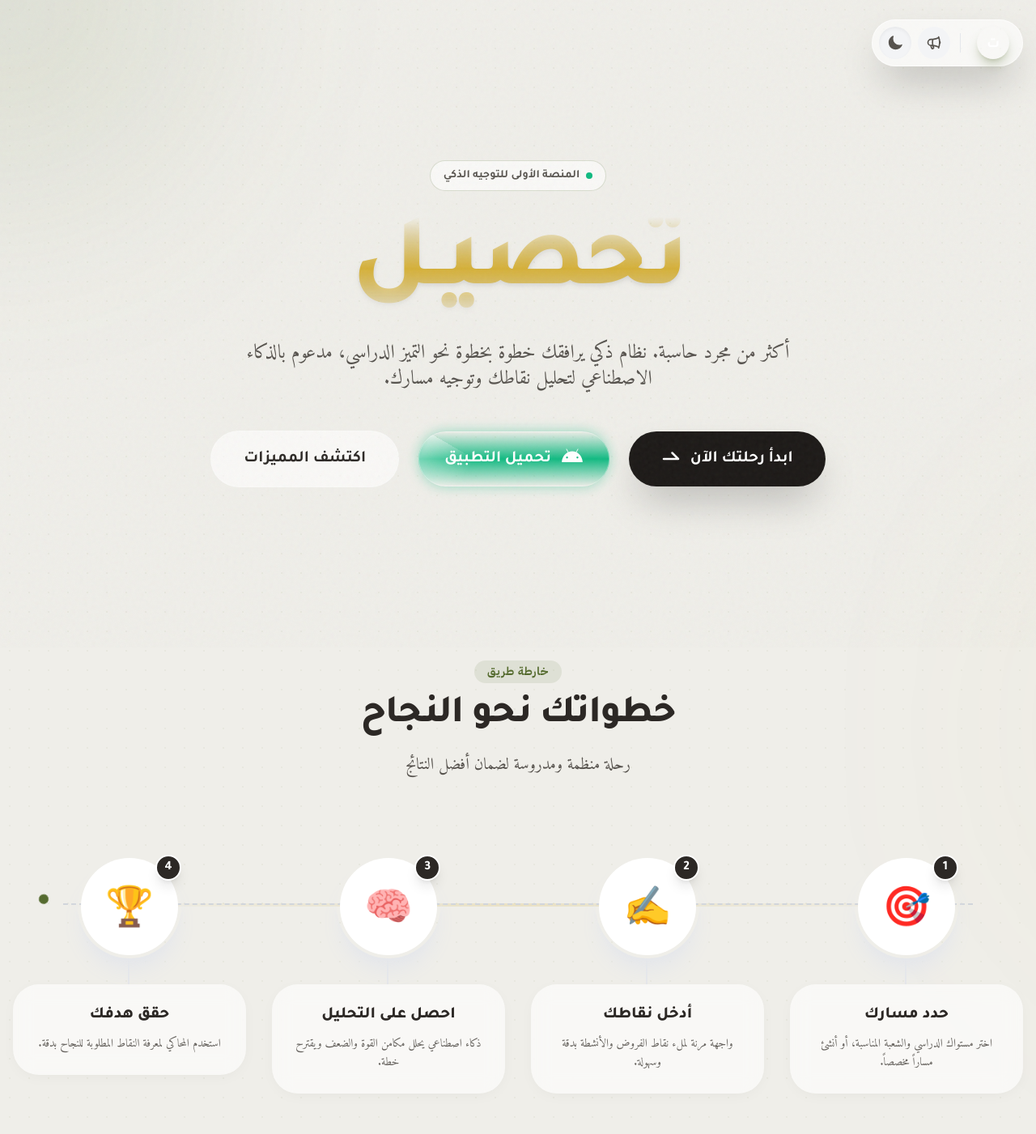
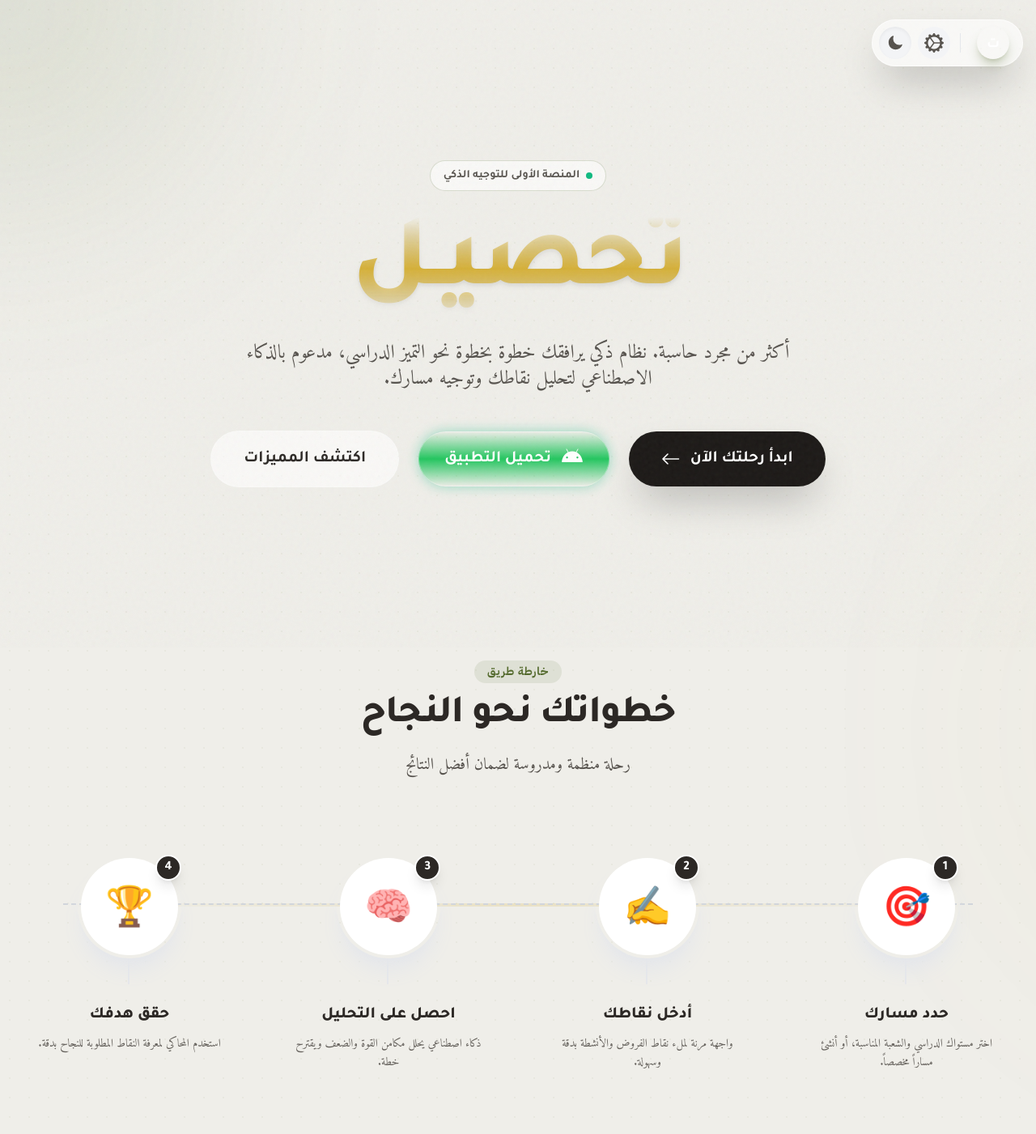
Before and after one commit to aarab-abderrahmane/TAHSIL-, a React (Vite) app: page / in a window 1280 px wide. Shown: the top 1401 px of the page at 81% size. Built offline with nearby package versions, Linux system fonts and the light colour scheme.

Commit message:
improve design

```diff
--- a/App.tsx
+++ b/App.tsx
@@ -901,7 +901,7 @@ const App: React.FC = () => {
 
         <Routes>
             <Route path="*" element={<NotFound lang={lang} />}></Route>
-            <Route path="/" element={<LandingPage onStart={handleStartApp} lang={lang} />} />
+            <Route path="/" element={<LandingPage onStart={handleStartApp} lang={lang} toastMessage={toastMessage} setShowToast={setShowToast} showToast={showToast} setToastMessage={setToastMessage} />} />
             <Route path="/privacy" element={<PrivacyPolicy  lang={lang}/>} />
             <Route path="/app" element={
                 <MainApp
--- a/components/Header.tsx
+++ b/components/Header.tsx
@@ -61,12 +61,12 @@ export const Header: React.FC<HeaderProps> = ({ darkMode, toggleDarkMode, lang,
                 <div className="relative" ref={settingsRef}>
                     <button
                         onClick={() => setShowSettings(!showSettings)}
-                        className={`w-10 h-10 rounded-full flex items-center justify-center transition-all duration-300 ${showSettings ? 'bg-olive text-white' : 'bg-gray-100 dark:bg-deepSurface text-inkLight dark:text-gray-400 hover:bg-gray-200 dark:hover:bg-white/10'}`}
+                        className={`w-10 h-10 rounded-full flex  justify-center items-center transition-all duration-300 ${showSettings ? 'bg-olive text-white' : 'bg-gray-100 dark:bg-deepSurface text-inkLight dark:text-gray-400 hover:bg-gray-200 dark:hover:bg-white/10'}`}
                         title={lang === 'ar' ? 'إعدادات العرض' : 'Paramètres d\'affichage'}
                     >
-                        <svg xmlns="http://www.w3.org/2000/svg" fill="none" viewBox="0 0 24 24" strokeWidth={2} stroke="currentColor" className="w-5 h-5">
-                            <path strokeLinecap="round" strokeLinejoin="round" d="M10.34 15.84c-.688-.06-1.386-.09-2.09-.09H7.5a4.5 4.5 0 110-9h.75c.704 0 1.402-.03 2.09-.09m0 9.18c.253.962.584 1.892.985 2.783.247.55.06 1.21-.463 1.511l-.657.38c-.551.318-1.26.117-1.527-.461a20.845 20.845 0 01-1.44-4.282m3.102.069a18.03 18.03 0 01-.59-4.59c0-1.586.205-3.124.59-4.59m0 9.18a23.848 23.848 0 018.835 2.535M10.34 6.66a23.847 23.847 0 008.835-2.535m0 0A23.74 23.74 0 0018.795 3m.38 1.125a23.91 23.91 0 011.014 5.395m-1.014 8.855c-.118.38-.245.754-.38 1.125m.38-1.125a23.91 23.91 0 001.014-5.395m0-3.46c.495.413.811 1.035.811 1.73 0 .695-.316 1.317-.811 1.73m0-3.46a24.347 24.347 0 010 3.46" />
-                        </svg>
+
+                        <i class="bi bi-gear-wide-connected text-2xl flex items-center justify-center w-5 h-5 "></i>
+
                     </button>
 
                     {showSettings && (
@@ -105,7 +105,7 @@ export const Header: React.FC<HeaderProps> = ({ darkMode, toggleDarkMode, lang,
                     title={darkMode ? "Mode Jour" : "Mode Nuit"}
                 >
                     {darkMode ? (
-                        <svg xmlns="http://www.w3.org/2000/svg" viewBox="0 0 24 24" fill="currentColor" className="w-5 h-5"><path d="M12 2.25a.75.75 0 01.75.75v2.25a.75.75 0 01-1.5 0V3a.75.75 0 01.75-.75zM7.5 12a4.5 4.5 0 119 0 4.5 4.5 0 01-9 0zM18.894 6.166a.75.75 0 00-1.06-1.06l-1.591 1.59h-.001a.75.75 0 00-.001 1.06v.001a.75.75 0 001.06.001l1.592-1.591zM6.166 18.894a.75.75 0 00-1.06-1.06l-1.591 1.59h-.001a.75.75 0 00-.001 1.06v.001a.75.75 0 001.06.001l1.592-1.591zM16.35 16.35a.75.75 0 00-1.06 1.06l1.591 1.591a.75.75 0 001.06-1.06l-1.591-1.591zM6.166 5.106a.75.75 0 001.06-1.06L5.636 2.454a.75.75 0 00-1.06 1.06l1.591 1.591zM2.25 12a.75.75 0 00.75.75h2.25a.75.75 0 000-1.5H3a.75.75 0 00-.75.75zM12 18.75a.75.75 0 00.75.75v2.25a.75.75 0 00-1.5 0v-2.25a.75.75 0 00.75-.75zM18.75 12a.75.75 0 00.75.75h2.25a.75.75 0 000-1.5H19.5a.75.75 0 00-.75.75z" /></svg>
+                      <i class="bi bi-brightness-low-fill text-3xl flex items-center justify-center w-5 h-5 "></i>
                     ) : (
                         <svg xmlns="http://www.w3.org/2000/svg" viewBox="0 0 24 24" fill="currentColor" className="w-5 h-5"><path fillRule="evenodd" d="M9.528 1.718a.75.75 0 01.162.819A8.97 8.97 0 009 6a9 9 0 009 9 8.97 8.97 0 003.463-.69.75.75 0 01.981.98 10.503 10.503 0 01-9.694 6.46c-5.799 0-10.5-4.7-10.5-10.5 0-4.368 2.667-8.112 6.46-9.694a.75.75 0 01.818.162z" clipRule="evenodd" /></svg>
                     )}
--- a/components/LandingPage.tsx
+++ b/components/LandingPage.tsx
@@ -3,12 +3,19 @@ import React from 'react';
 import { translations, Language } from '../translations';
 import { Link } from 'react-router-dom';
 
+import { Toast } from './Toast';
+
 interface LandingPageProps {
   onStart: () => void;
   lang: Language;
+  setShowToast : (boolean) => void;
+  showToast : boolean ;
+  toastMessage : string ;
+  setToastMessage : (string)=> void
+
 }
 
-export const LandingPage: React.FC<LandingPageProps> = ({ onStart, lang }) => {
+export const LandingPage: React.FC<LandingPageProps> = ({  lang , setShowToast ,showToast, toastMessage ,setToastMessage }) => {
   const t = translations[lang];
 
   const scrollToFeatures = () => {
@@ -17,6 +24,9 @@ export const LandingPage: React.FC<LandingPageProps> = ({ onStart, lang }) => {
 
   return (
     <div className="relative w-full min-h-screen overflow-hidden text-ink dark:text-white pb-0">
+
+    {showToast && <Toast message={toastMessage} onClose={() => setShowToast(false)} type={toastMessage.includes('بنجاح') || toastMessage.includes('succès') ? 'success' : 'error'} />}
+
       <div className="absolute inset-0 bg-zellige opacity-40 pointer-events-none -z-20"></div>
 
       <div className="relative min-h-[90vh] flex flex-col items-center justify-center text-center px-4 pt-20">
@@ -42,8 +52,11 @@ export const LandingPage: React.FC<LandingPageProps> = ({ onStart, lang }) => {
                 >
                     <span className="relative flex items-center justify-center gap-3">
                     {t.startJourney}
-                    <svg xmlns="http://www.w3.org/2000/svg" fill="none" viewBox="0 0 24 24" strokeWidth={2.5} stroke="currentColor" className="w-6 h-6 rtl:rotate-180 ltr:rotate-0"><path strokeLinecap="round" strokeLinejoin="round" d="M13.5 4.5L21 12m0 0l-7.5-7.5M21 12H3" /></svg>
+                    <i class="bi bi-arrow-left w-6 h-6 flex justify-center items-center text-2xl rtl:rotate-0 ltr:rotate-180"></i>
+
                     </span>
+
+
                 </button>
 
             </Link>
@@ -57,12 +70,20 @@ export const LandingPage: React.FC<LandingPageProps> = ({ onStart, lang }) => {
             </span>
           </button> */}
 
-          <a href="#" className="group/android relative px-8 py-5 bg-gradient-to-b from-[#10B981] via-[#10B981] to-[#059669] rounded-full font-heading font-bold text-xl text-white animate-glow-pulse hover:scale-105 transition-all duration-300 flex items-center justify-center gap-3 w-full sm:w-auto overflow-hidden shadow-[0_0_20px_rgba(16,185,129,0.5)]">
+          <a href="#"
+           className="group/android relative px-8 py-5 bg-gradient-to-b from-green-800 via-green-500 to-green-300 rounded-full font-heading font-bold text-xl text-white animate-glow-pulse hover:scale-105 transition-all duration-300 flex items-center justify-center gap-3 w-auto overflow-hidden shadow-[0_0_20px_rgba(16,185,129,0.5)]"
+            onClick={ ()=>{
+                setToastMessage(lang === 'ar' ? 'التطبيق غير متوفر بعد' : 'L’application n’est pas encore disponible' );
+                setShowToast(true)
+            }
+
+            }
+           >
              {/* Glossy Top Highlight */}
              <div className="absolute top-0 left-0 right-0 h-1/2 bg-gradient-to-b from-white/20 to-transparent pointer-events-none"></div>
 
              {/* Shimmer / Shine Effect */}
-             <div className="absolute inset-0 w-[50%] h-full bg-gradient-to-r from-transparent via-white/40 to-transparent skew-x-[30deg] -translate-x-full animate-shimmer pointer-events-none"></div>
+             <div className="absolute inset-0 w-[50%] h-full bg-gradient-to-r  from-transparent via-white/40 to-transparent skew-x-[30deg] -translate-x-full  pointer-events-none"></div>
 
              <svg viewBox="0 0 24 24" fill="currentColor" className="w-7 h-7 text-white transition-colors relative z-10">
                 <path d="M16.6066 4.96574L18.4239 1.81598C18.5297 1.63285 18.4674 1.3986 18.2842 1.29285C18.1011 1.18709 17.8669 1.24939 17.7611 1.43252L15.9084 4.64369C13.4347 3.51139 10.5653 3.51139 8.09156 4.64369L6.23886 1.43252C6.13311 1.24939 5.89886 1.18709 5.71573 1.29285C5.53259 1.3986 5.4703 1.63285 5.57605 1.81598L7.39343 4.96574C3.65585 7.00949 1.09673 10.9572 1.00049 15.5H22.9995C22.9033 10.9572 20.3441 7.00949 16.6066 4.96574ZM6.5 11.5C5.94772 11.5 5.5 11.0523 5.5 10.5C5.5 9.94772 5.94772 9.5 6.5 9.5C7.05228 9.5 7.5 9.94772 7.5 10.5C7.5 11.0523 7.05228 11.5 6.5 11.5ZM17.5 11.5C16.9477 11.5 16.5 11.0523 16.5 10.5C16.5 9.94772 16.9477 9.5 17.5 9.5C18.0523 9.5 18.5 9.94772 18.5 10.5C18.5 11.0523 18.0523 11.5 17.5 11.5Z" />
@@ -95,7 +116,7 @@ export const LandingPage: React.FC<LandingPageProps> = ({ onStart, lang }) => {
                 <div className="absolute inset-0 bg-gradient-to-r from-olive via-amber to-ai opacity-20 dark:opacity-40 rounded-full"></div>
                 <div className="absolute inset-0 w-full h-full border-t-2 border-dashed border-gray-300 dark:border-white/20"></div>
                 {/* Animated traveler dot */}
-                <div className="absolute top-1/2 left-0 w-3 h-3 bg-olive rounded-full -translate-y-[60%] animate-[shimmer_4s_infinite_linear]" style={{ offsetPath: 'path("M0,0 H1000")' }}></div>
+                {/* <div className="absolute top-1/2 left-0 w-3 h-3 bg-olive rounded-full -translate-y- [60%] animate-[shimmer_4s_infinite_linear]" style={{ offsetPath: 'path("M0,0 H1000")' }}></div> */}
             </div>
 
             {/* Mobile Vertical Line */}
@@ -127,11 +148,12 @@ export const LandingPage: React.FC<LandingPageProps> = ({ onStart, lang }) => {
 
                             {/* Dropline for Desktop visual connection */}
                             <div className="hidden md:block absolute top-full left-1/2 w-0.5 h-8 bg-gray-200 dark:bg-white/10 -translate-x-1/2 group-hover:bg-current transition-colors"></div>
+
                         </div>
 
                         {/* Content Card (Paper/Note style) */}
                         <div className="flex-1 md:mt-8 order-1 md:order-2 w-full">
-                            <div className="glass-card p-6 rounded-[2rem] border-2 border-transparent hover:border-white/50 dark:hover:border-white/10 group-hover:-translate-y-2 transition-transform duration-300 relative bg-white/60 dark:bg-white/5">
+                            <div className=" p-6 rounded-[2rem] border-2 border-transparent group-hover:-translate-y-2 transition-transform duration-300 relative ">
                                 {/* Connector arrow for mobile */}
                                 <div className="md:hidden absolute top-1/2 -right-3 rtl:-right-3 ltr:-left-3 w-3 h-3 bg-white/60 dark:bg-[#292524] rotate-45 border-t border-r border-transparent group-hover:border-white/50 -translate-y-1/2"></div>
 
@@ -236,9 +258,17 @@ export const LandingPage: React.FC<LandingPageProps> = ({ onStart, lang }) => {
             <div className="text-start">
                  <h3 className="font-heading font-bold text-xl text-ink dark:text-white mb-6 flex items-center gap-2"><span className="w-8 h-1 bg-amber rounded-full"></span>{t.contactUs}</h3>
                  <div className="flex gap-4">
-                     <button className="w-12 h-12 rounded-2xl bg-white dark:bg-white/5 flex items-center justify-center text-gray-400 hover:bg-olive hover:text-white transition-all shadow-sm">
-                        <svg xmlns="http://www.w3.org/2000/svg" fill="none" viewBox="0 0 24 24" strokeWidth={1.5} stroke="currentColor" className="w-6 h-6"><path strokeLinecap="round" strokeLinejoin="round" d="M21.75 6.75v10.5a2.25 2.25 0 01-2.25 2.25h-15a2.25 2.25 0 01-2.25-2.25V6.75m19.5 0A2.25 2.25 0 0019.5 4.5h-15a2.25 2.25 0 00-2.25 2.25m19.5 0v.243a2.25 2.25 0 01-1.07 1.916l-7.5 4.615a2.25 2.25 0 01-2.36 0L3.32 8.91a2.25 2.25 0 01-1.07-1.916V6.75" /></svg>
-                     </button>
+
+                    <a
+                        href="https://mail.google.com/mail/?view=cm&fs=1&to=abderrahmanerb.contact@gmail.com"
+                        target="_blank"
+                        rel="noopener noreferrer"
+                        className="bg-red-600 p-2 rounded-xl"
+                        >
+                            <svg xmlns="http://www.w3.org/2000/svg" fill="none" viewBox="0 0 24 24" strokeWidth={1.5} stroke="currentColor" className="w-6 h-6 "><path strokeLinecap="round" strokeLinejoin="round" d="M21.75 6.75v10.5a2.25 2.25 0 01-2.25 2.25h-15a2.25 2.25 0 01-2.25-2.25V6.75m19.5 0A2.25 2.25 0 0019.5 4.5h-15a2.25 2.25 0 00-2.25 2.25m19.5 0v.243a2.25 2.25 0 01-1.07 1.916l-7.5 4.615a2.25 2.25 0 01-2.36 0L3.32 8.91a2.25 2.25 0 01-1.07-1.916V6.75" /></svg>
+
+                    </a>
+
                  </div>
             </div>
         </div>
--- a/components/MainAPP.tsx
+++ b/components/MainAPP.tsx
@@ -458,8 +458,8 @@ export const MainApp : React.FC<MainAppProps> = ({
                       <i class="bi bi-bar-chart-line text-4xl"></i>
                     </div>
                   </div>
-                  <h3 className="text-2xl md:text-3xl font-heading font-black text-white mb-3 group-hover:text-olive-light transition-colors">{t.firstBac}</h3>
-                  <p className="text-base text-gray-300 font-serif leading-relaxed opacity-90">{t.firstBacDesc}</p>
+                  <h3 className="text-2xl md:text-3xl font-heading font-black text-white mb-3 group-hover:text-olive-light transition-colors">{t.objectSimulator}</h3>
+                  <p className="text-base text-gray-300 font-serif leading-relaxed opacity-90">{t.objectSimulatorDesc}</p>
                 </div>
               </button>
 
@@ -679,7 +679,7 @@ export const MainApp : React.FC<MainAppProps> = ({
 
              {calcMode === 'continuous' && (
                 <div className="max-w-xl mx-auto mb-16 relative">
-                    <div className="absolute -inset-2 bg-black from-indigo-100/50 via-white to-teal-50/50 dark:from-white/5 dark:via-transparent dark:to-white/5 rounded-[2.5rem] blur-xl opacity-30"></div>
+                    <div className="absolute -inset-2  bg-blue-200 dark:bg-black  rounded-[2.5rem] blur-xl "></div>
                     <div className="relative bg-white/40 dark:bg-black/20 backdrop-blur-xl rounded-[2.5rem] p-5 border border-white/60 dark:border-white/5 shadow-2xl flex flex-col gap-5 overflow-hidden">
                         <div className="flex items-center justify-between px-2">
                              <div className="flex items-center gap-3">
--- a/components/SubjectSimulator.tsx
+++ b/components/SubjectSimulator.tsx
@@ -320,7 +320,7 @@ console.log(coeff)
                     </div>
                 )}
 
-                 <div className=" wavy-circle flex justify-center items-center absolute bg-gradient-to-br from-black/10 via-amber-100 to-black/40 shadow-2xl shadow-amber/40 top-0 right-0 m-2">
+                 <div className=" wavy-circle flex justify-center items-center absolute bg-gradient-to-br  from-black/10  via-amber-300 to-black/10 shadow-2xl shadow-amber/40 top-0 right-0 m-2">
 
                           <div>
                           <h2 className="font-bold text-amber-900 text-xl">{((result.val * (coeff ?  parseFloat(coeff) : 1 ) )).toFixed(2)}</h2>
--- a/translations.ts
+++ b/translations.ts
@@ -44,6 +44,9 @@ export const translations = {
     levelSelectDesc: 'لنبدأ رحلة التخطيط للنجاح',
     firstBac: 'الأولى باكالوريا',
     firstBacDesc: 'التركيز على الامتحان الجهوي',
+    objectSimulator: 'محاكي المادة',
+    objectSimulatorDesc: 'يحسب مجموع النقاط للمادة',
+
     secondBac: 'الثانية باكالوريا',
     secondBacDesc: 'الاستعداد للامتحان الوطني',
     customStream: 'مساري غير موجود هنا',
@@ -219,6 +222,8 @@ export const translations = {
     levelSelectDesc: 'Commençons votre planification',
     firstBac: '1ère Année Bac',
     firstBacDesc: 'Focus sur l\'Examen Régional',
+    objectSimulator: 'Simulateur de Matière',
+    objectSimulatorDesc: 'Calcule le total des points pour une matière',
     secondBac: '2ème Année Bac',
     secondBacDesc: 'Préparation à l\'Examen National',
     customStream: 'Mon parcours n\'est pas listé',
```
